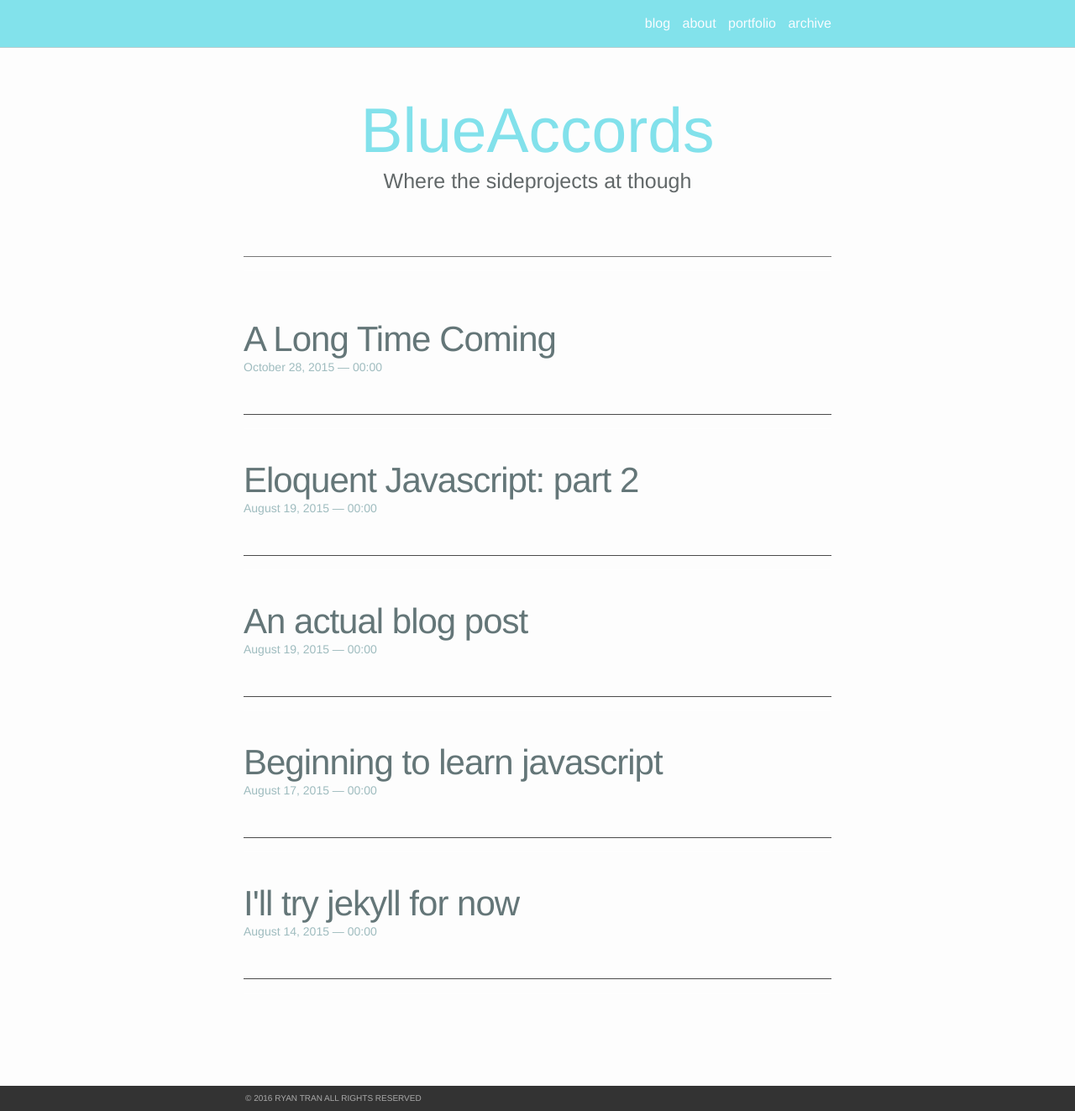
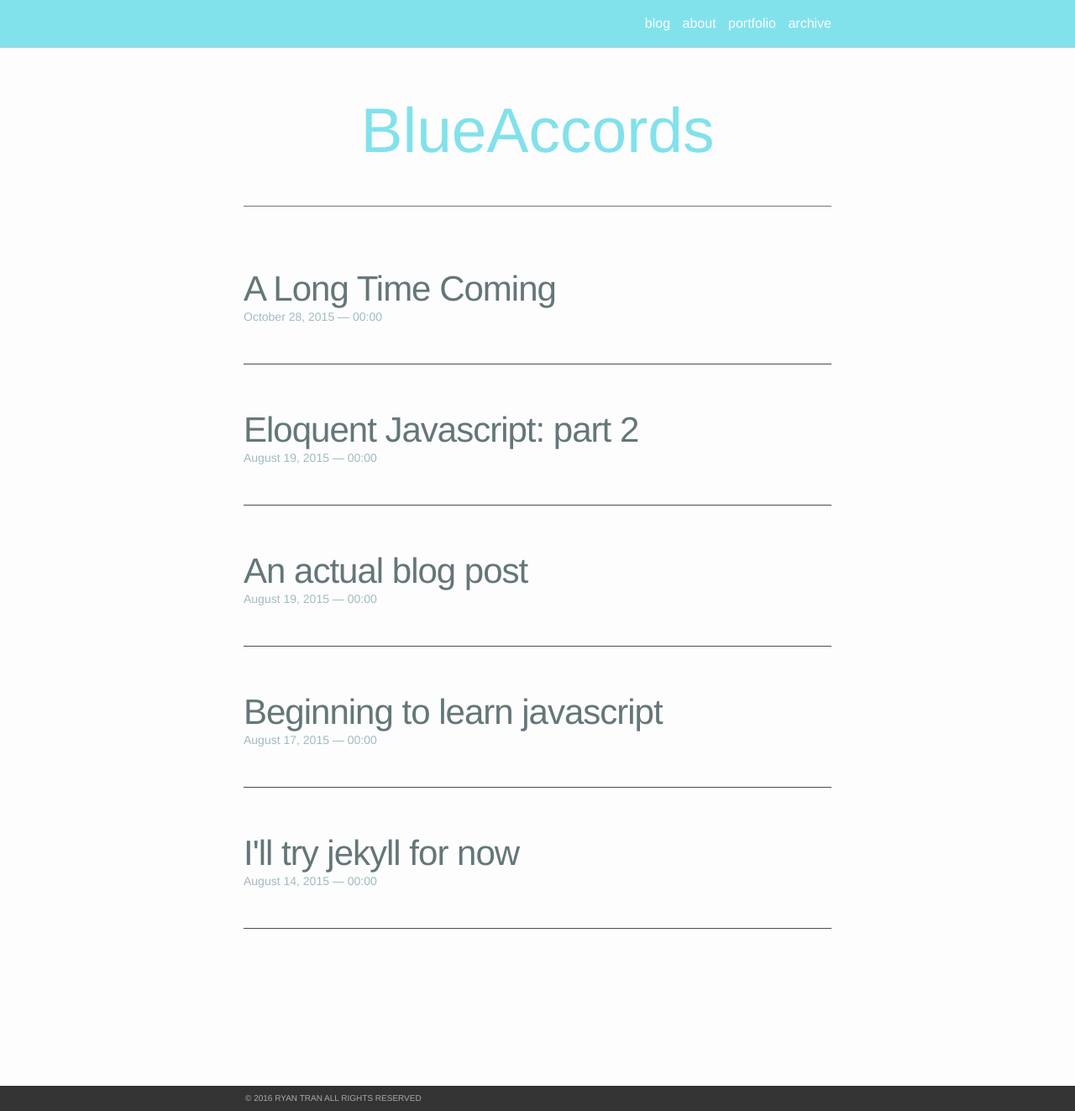
Before and after one commit to BlueAccords/blueaccords.github.io, a Jekyll site: the page built from index.html, in a window 1280 px wide and 1323 px high. Shown: the whole window at 84% size. Built offline with Jekyll 4.4.1, drawn with Linux system fonts in a browser that asks for light colours; nearby versions of some CDN libraries; the list of posts is cut into pages by our own code.

```diff
--- a/index.html
+++ b/index.html
@@ -4,7 +4,7 @@
 
 <div class="header-bar">
   <h1>BlueAccords</h1>
-  <h2>Where the sideprojects at though</h2>
+  <h2></h2>
   <br/>
   <hr>
   <br/>
```
